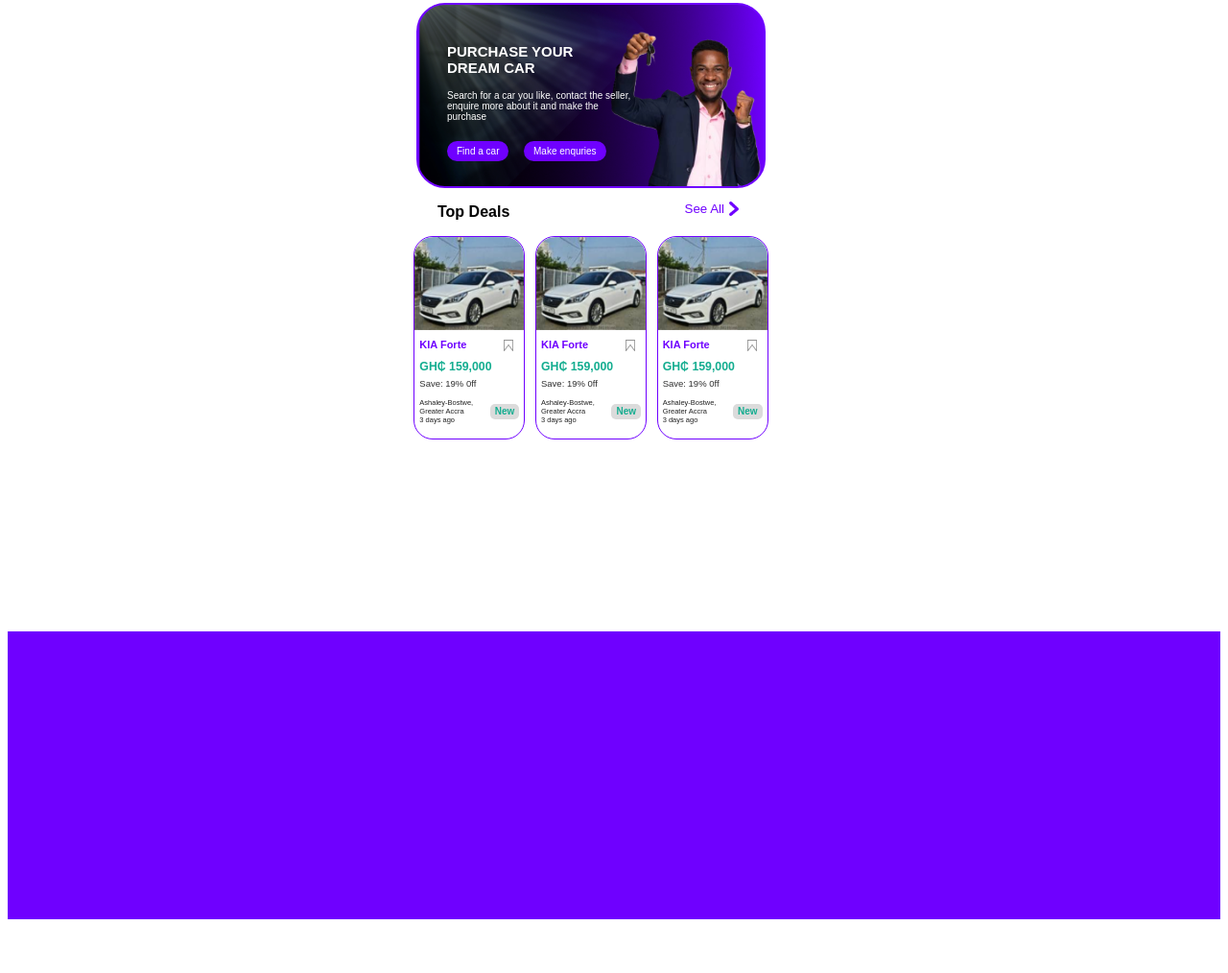
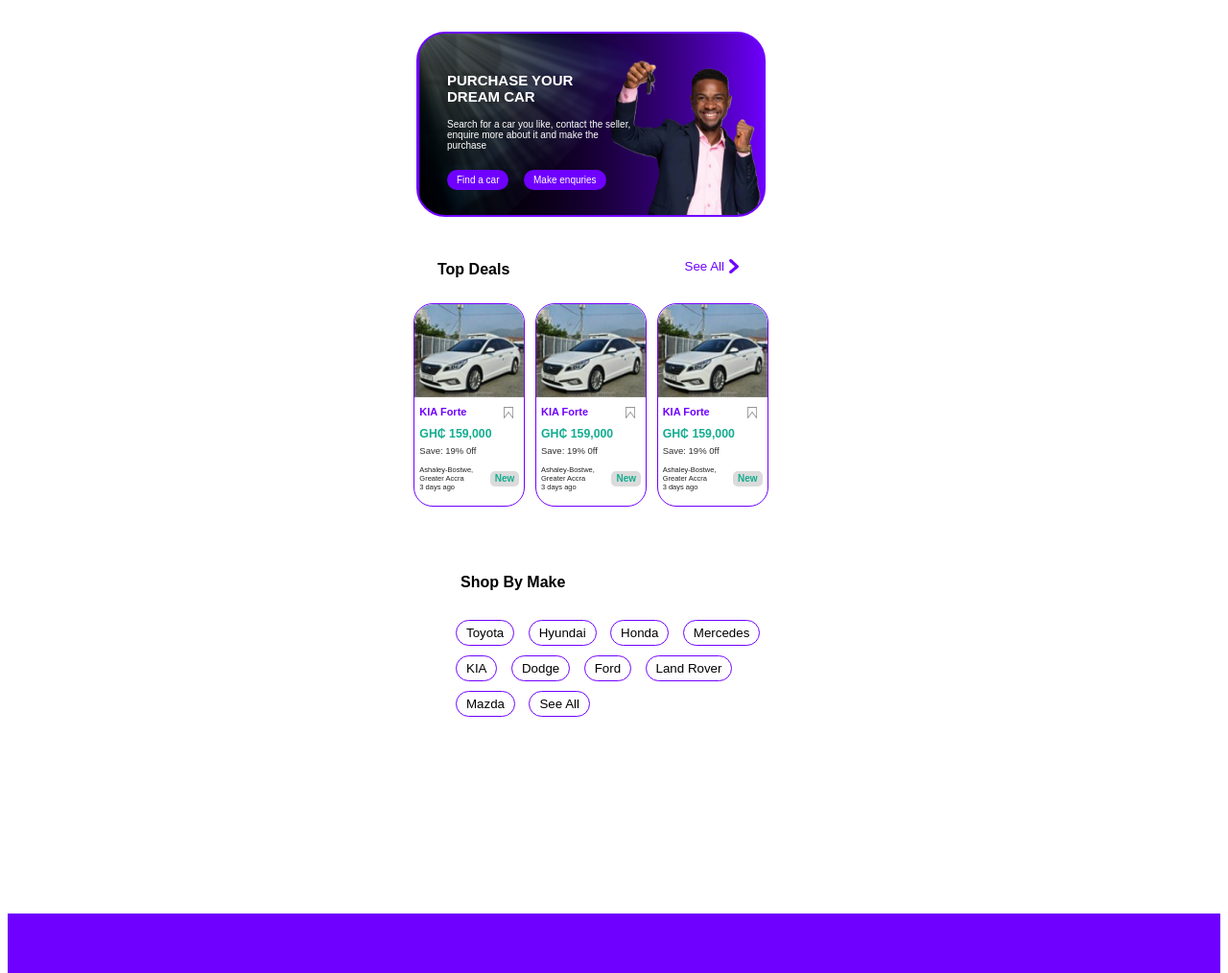
Before and after one commit to edwinbosco2/molex, a plain HTML site: page index.html in a window 1280 px wide. Shown: the part 232-1246 px from the top of the page at 96% size. Before the commit the page ends 1198 px from the top, so only its background shows below. Drawn offline with Linux system fonts and the light colour scheme.

Commit message:
add section 4

```diff
--- a/index.html
+++ b/index.html
@@ -112,6 +112,23 @@
                 </div>
             </div>
         </div>
+        <div class="bymakeSec">
+            <div class="bymakeHeader">
+                <p class="bymake" >Shop By Make</p>
+            </div>
+            <div class="bymakeBody">
+                <button class="makeBtn">Toyota</button>
+                <button class="makeBtn">Hyundai</button>
+                <button class="makeBtn">Honda</button>
+                <button class="makeBtn">Mercedes</button>
+                <button class="makeBtn">KIA</button>
+                <button class="makeBtn">Dodge</button>
+                <button class="makeBtn">Ford</button>
+                <button class="makeBtn">Land Rover</button>
+                <button class="makeBtn">Mazda</button>
+                <button class="makeBtn">See All</button>
+            </div>
+        </div>
         <footer class="footer"></footer>
     </body>
 </html>
--- a/stylesheets/style.css
+++ b/stylesheets/style.css
@@ -69,7 +69,7 @@ button{
 }
 .introCon{
     width: 95vw;
-    margin-top: 20px;
+    margin-top: 50px;
     display: flex;
     align-items: center;
     justify-content: center;
@@ -112,6 +112,7 @@ button{
 }
 .topDealsSec{
     width: 95vw;
+    margin-top: 30px;
 }
 .topDealsHeader{
     display: flex;
@@ -144,6 +145,7 @@ button{
     max-width: 380px;
     display: flex;
     margin: auto;
+    margin-top: 10px;
 }
 .deal{
     width: 30%;
@@ -216,6 +218,35 @@ button{
     color: #14AD90;
     padding: 2.5px 5px;
 }
+.bymakeSec{
+    margin-top: 70px;
+    width: 100%;
+}
+.bymakeHeader{
+    width: 100%;
+    max-width: 320px;
+    margin: auto;
+}
+.bymake{
+    font-weight: bold;
+}
+.bymakeBody{
+    width: 100%;
+    min-width: 300px;
+    max-width: 340px;
+    margin: auto;
+    margin-top: 25px;
+}
+.makeBtn{
+    border: 1px solid #6F00FF;
+    border-radius: 20px;
+    padding: 5px 10px;
+    margin: 5px;
+}
+
+
+
+
 .footer{
     width: 100%;
     height: 300px;
```
